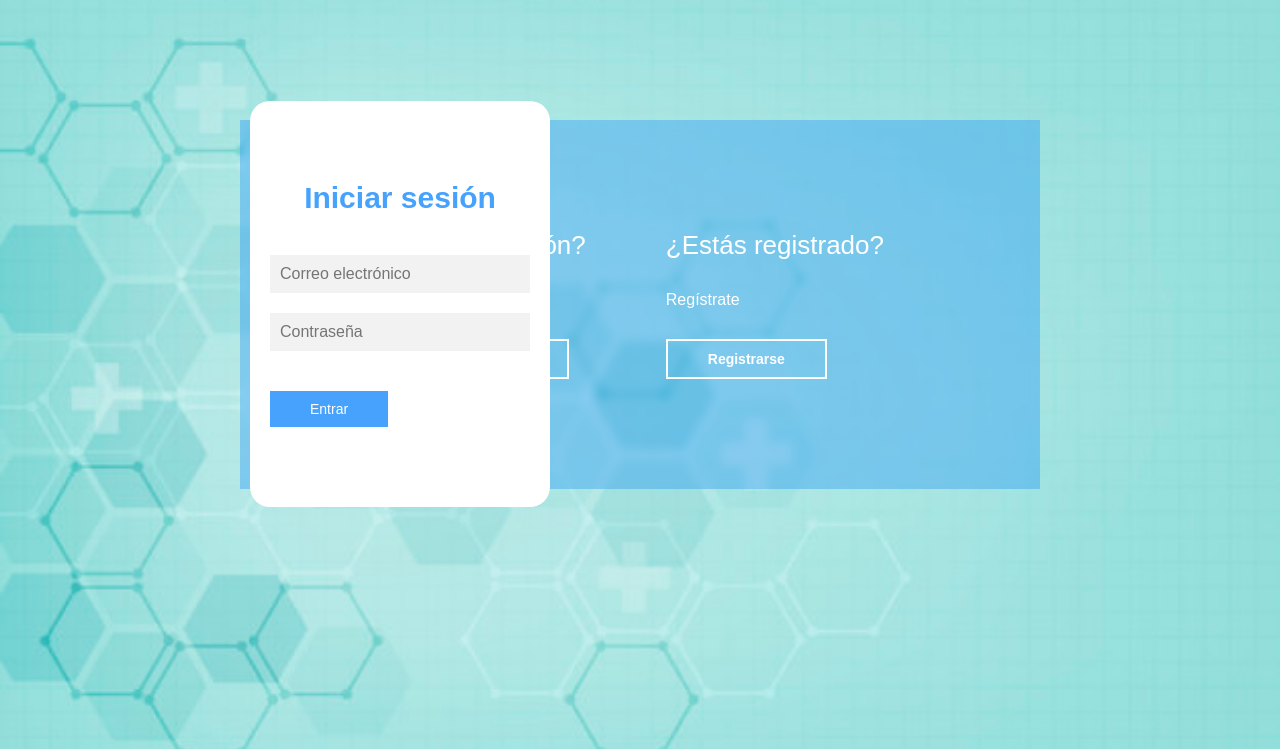
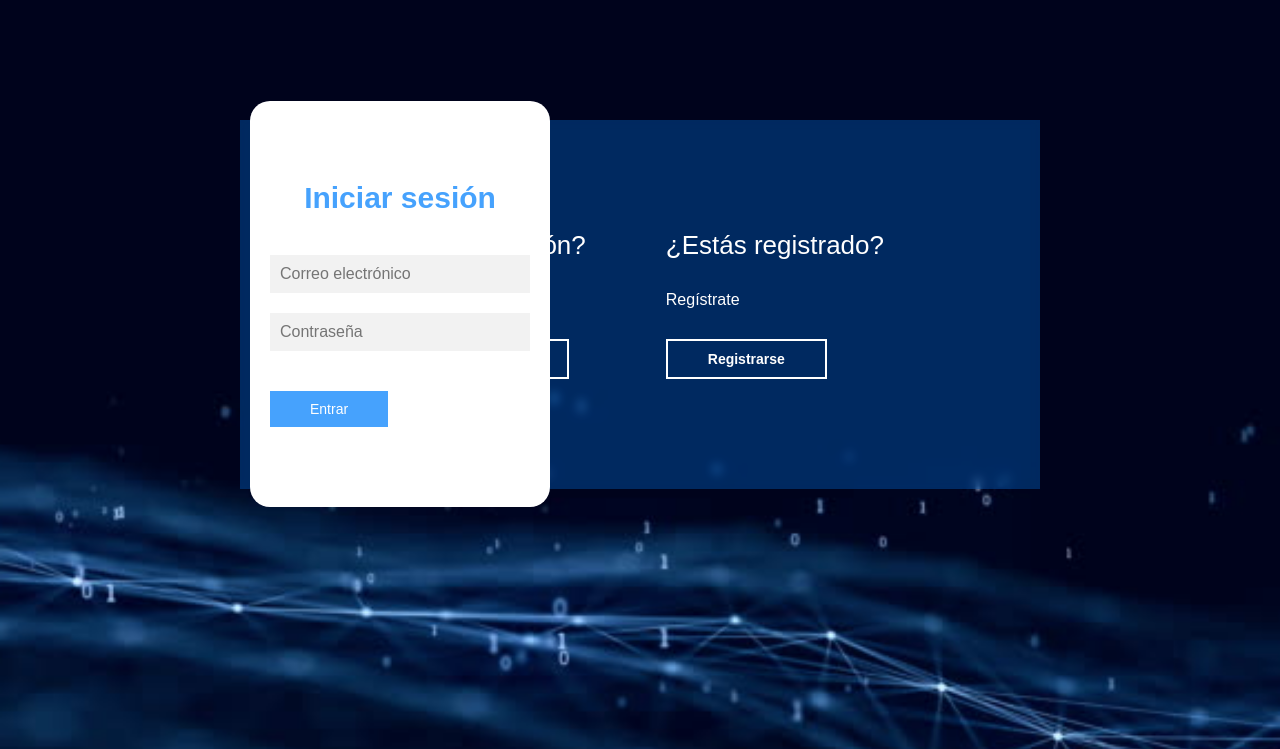
Before and after one commit to chavs117/login, a PHP site: page / in a window 1280 px wide. Shown: the top 749 px of the page. Run offline with PHP 8.4, Linux system fonts and the light colour scheme.

Commit message:
Update estilos.css

```diff
--- a/assets/css/estilos.css
+++ b/assets/css/estilos.css
@@ -7,7 +7,7 @@
 }
 
 body {
-    background-image: url(../img/fondo2.jpg);
+    background-image: url(../img/fondo3.jpg);
     background-size: cover;
     background-repeat: no-repeat;
     background-position: center;
```
